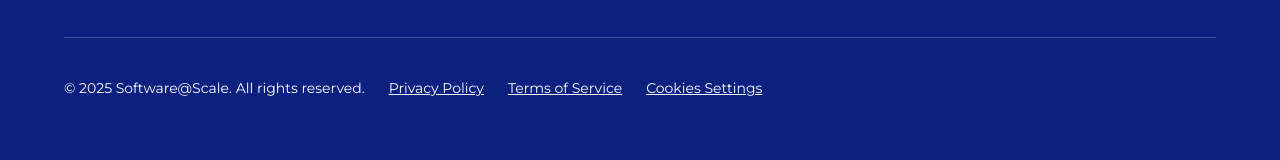
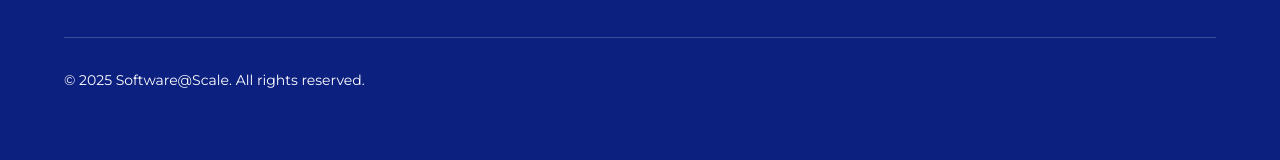
Before and after one commit to Cameron-p-Carter/sasrsitre, a Next.js app: page / in a window 1280 px wide. Shown: the part 9720-9880 px from the top of the page. Built offline with nearby package versions, Linux system fonts and the light colour scheme.

Commit message:
removed legal stuff in footer and cookies

```diff
--- a/app/components/layout/Footer.tsx
+++ b/app/components/layout/Footer.tsx
@@ -137,16 +137,11 @@ export default function Footer() {
           {/* Bottom Row - Desktop/Tablet/Mobile */}
           <div className="flex flex-col lg:flex-row lg:items-center lg:justify-between gap-6">
 
-            {/* Copyright and Legal Links (Copyright first, then Legal Links on mobile, horizontal/spaced on LG+) */}
+            {/* Copyright */}
             <div className="flex flex-col gap-4 lg:flex-row lg:gap-6 lg:items-center text-white text-sm font-normal leading-[1.5]">
-              <span className="shrink-0 order-1 lg:order-1">
+              <span className="shrink-0">
                 © 2025 Software@Scale. All rights reserved.
               </span>
-              <div className="flex flex-col gap-4 lg:flex-row lg:gap-6 order-2 lg:order-2">
-                <FooterLink href="/privacy-policy" className="underline">Privacy Policy</FooterLink>
-                <FooterLink href="/terms-and-conditions" className="underline">Terms of Service</FooterLink>
-                <FooterLink href="#" className="underline">Cookies Settings</FooterLink>
-              </div>
             </div>
           </div>
         </div>
```
